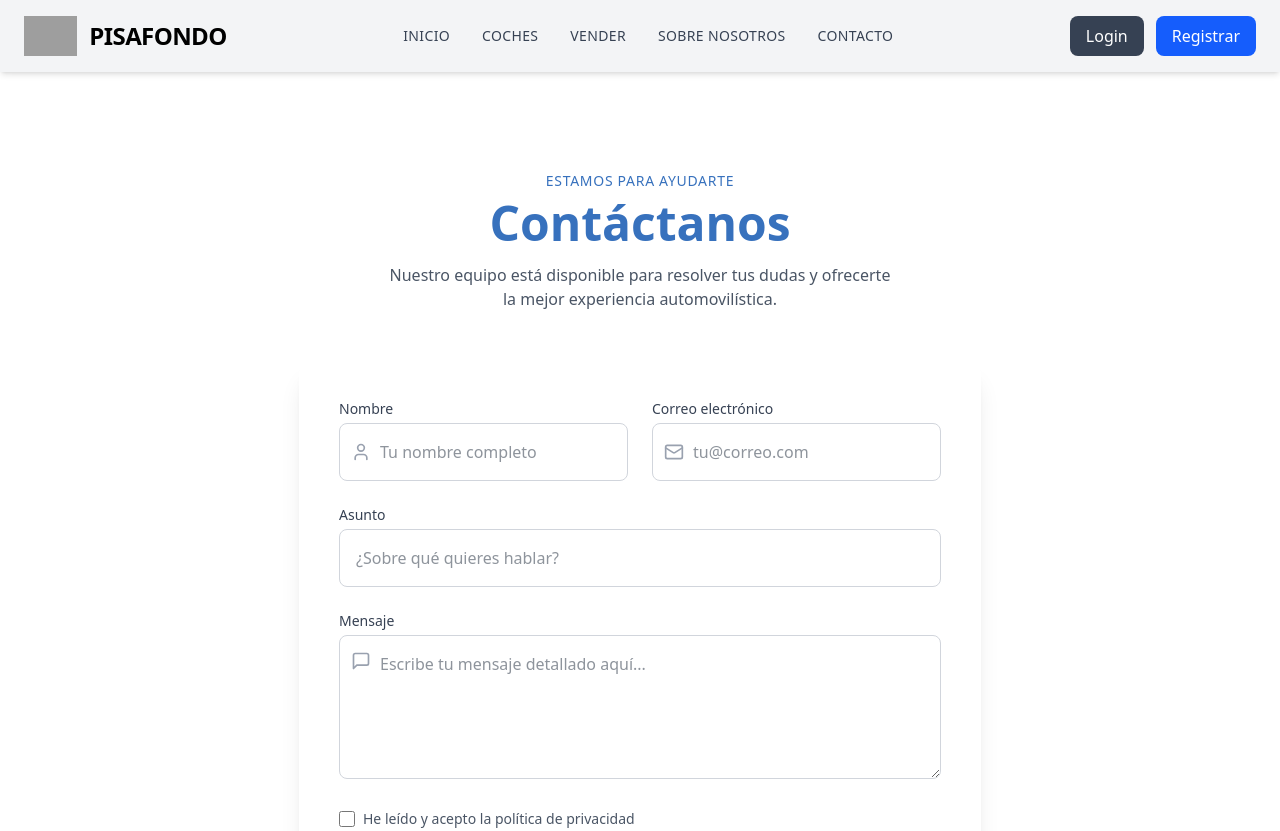
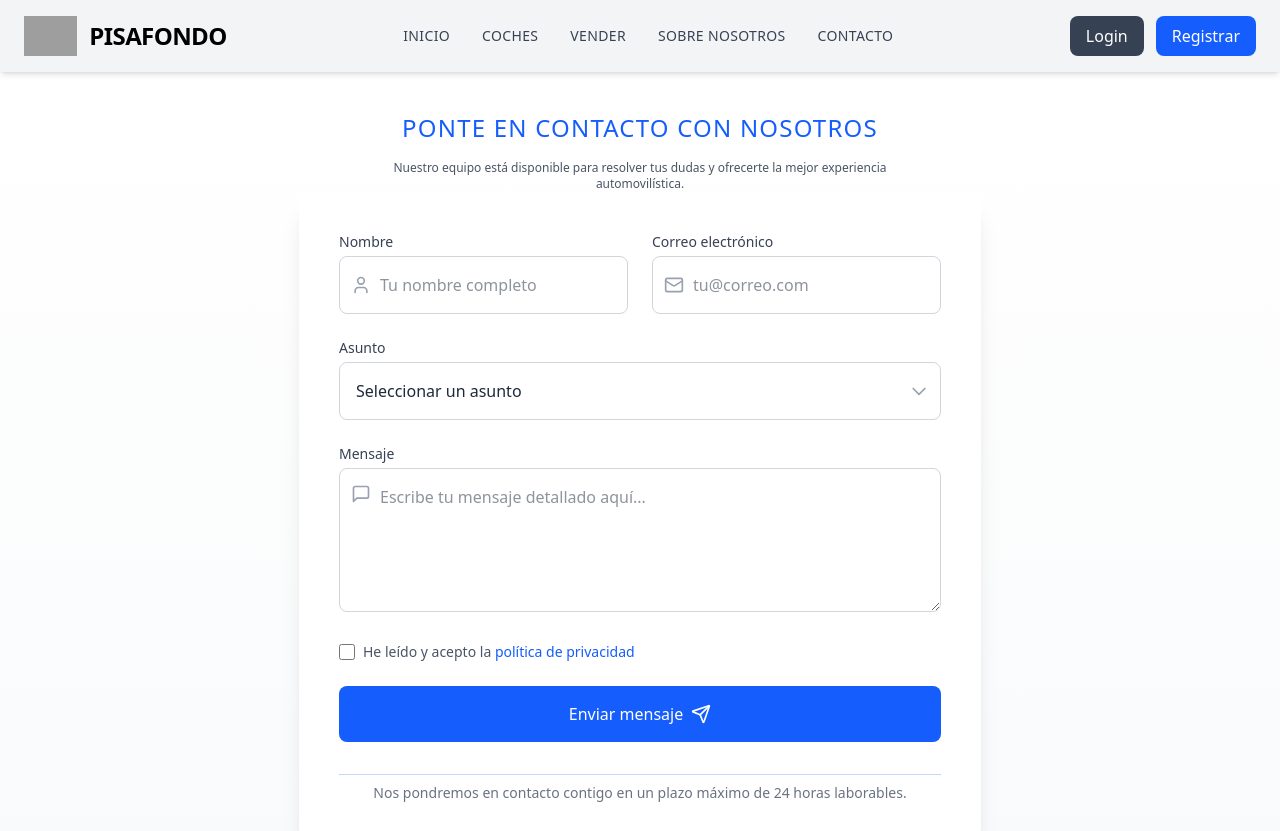
Before and after one commit to c4rlos-m/pisafondo, a React (Vite) app in the folder frontend/: page /app/contact in a window 1280 px wide. Shown: the top 831 px of the page. Built offline with nearby package versions, Linux system fonts and the light colour scheme; grey boxes are pictures that could not be loaded.

Commit message:
cambios visuales formulario contacto

```diff
--- a/frontend/src/components/landing/ContactForm.jsx
+++ b/frontend/src/components/landing/ContactForm.jsx
@@ -9,6 +9,17 @@ const ContactForm = () => {
   const [isSubmitting, setIsSubmitting] = useState(false);
   const [isSubmitted, setIsSubmitted] = useState(false);
   const [error, setError] = useState('');
+
+  // Opciones para el desplegable de "Asunto"
+  const subjectOptions = [
+    { value: '', label: 'Seleccionar un asunto' },
+    { value: 'consulta_general', label: 'Consulta general' },
+    { value: 'problema_tecnico', label: 'Problema técnico' },
+    { value: 'sugerencia', label: 'Sugerencia' },
+    { value: 'compra_venta', label: 'Compra o venta de vehículo' },
+    { value: 'soporte_cliente', label: 'Soporte al cliente' },
+    { value: 'otro', label: 'Otro' },
+  ];
 
   const handleSubmit = async (e) => {
     e.preventDefault();
@@ -32,7 +43,6 @@ const ContactForm = () => {
       setIsSubmitting(false);
       setIsSubmitted(true);
 
-      // Resetear el formulario después de 3 segundos
       setTimeout(() => {
         setIsSubmitted(false);
         setName('');
@@ -47,12 +57,16 @@ const ContactForm = () => {
   };
 
   return (
-    <section className="py-24 px-6 bg-gradient-to-b from-white to-apple-light flex items-center justify-center">
+    <section className="py-10 px-6 bg-gradient-to-b from-white to-gray-50 flex items-center justify-center">
       <div className="max-w-4xl mx-auto">
-        <div className="text-center mb-12">
-          <span className="inline-block text-apple-accent font-medium text-sm uppercase tracking-wider mb-2">Estamos para ayudarte</span>
-          <h2 className="text-4xl md:text-5xl font-bold text-apple-dark mb-4">Contáctanos</h2>
-          <p className="text-gray-600 max-w-lg mx-auto">Nuestro equipo está disponible para resolver tus dudas y ofrecerte la mejor experiencia automovilística.</p>
+        <div className="text-center ">
+          <span className="inline-block text-blue-600 font-medium text-2xl uppercase tracking-wider mb-4">
+            Ponte en contacto con nosotros
+          </span>
+
+          <p className="text-gray-600 max-w-lg mx-auto text-xs">
+            Nuestro equipo está disponible para resolver tus dudas y ofrecerte la mejor experiencia automovilística.
+          </p>
         </div>
 
         <div className="bg-white rounded-2xl shadow-xl p-8 md:p-10">
@@ -61,7 +75,7 @@ const ContactForm = () => {
               <div className="w-16 h-16 bg-green-100 rounded-full flex items-center justify-center mb-4">
                 <CheckCircle className="w-8 h-8 text-green-500" />
               </div>
-              <h3 className="text-2xl font-bold text-apple-dark mb-2">¡Mensaje enviado!</h3>
+              <h3 className="text-2xl font-bold text-gray-800 mb-2">¡Mensaje enviado!</h3>
               <p className="text-gray-600">Gracias por contactarnos. Te responderemos a la brevedad.</p>
             </div>
           ) : (
@@ -69,7 +83,9 @@ const ContactForm = () => {
               {error && <p className="text-red-500 text-center">{error}</p>}
               <div className="grid grid-cols-1 md:grid-cols-2 gap-6">
                 <div className="relative">
-                  <label htmlFor="name" className="text-sm font-medium text-gray-700 mb-1 block">Nombre</label>
+                  <label htmlFor="name" className="text-sm font-medium text-gray-700 mb-1 block">
+                    Nombre
+                  </label>
                   <div className="relative">
                     <div className="absolute inset-y-0 left-0 pl-3 flex items-center pointer-events-none">
                       <User className="h-5 w-5 text-gray-400" />
@@ -80,14 +96,16 @@ const ContactForm = () => {
                       value={name}
                       onChange={(e) => setName(e.target.value)}
                       placeholder="Tu nombre completo"
-                      className="w-full pl-10 p-4 border border-gray-300 rounded-lg text-gray-800 focus:outline-none focus:ring-2 focus:ring-apple-accent focus:border-transparent transition duration-300"
+                      className="w-full pl-10 p-4 border border-gray-300 rounded-lg text-gray-800 focus:outline-none focus:ring-2 focus:ring-blue-500 focus:border-transparent transition duration-300"
                       required
                     />
                   </div>
                 </div>
 
                 <div className="relative">
-                  <label htmlFor="email" className="text-sm font-medium text-gray-700 mb-1 block">Correo electrónico</label>
+                  <label htmlFor="email" className="text-sm font-medium text-gray-700 mb-1 block">
+                    Correo electrónico
+                  </label>
                   <div className="relative">
                     <div className="absolute inset-y-0 left-0 pl-3 flex items-center pointer-events-none">
                       <Mail className="h-5 w-5 text-gray-400" />
@@ -98,7 +116,7 @@ const ContactForm = () => {
                       value={email}
                       onChange={(e) => setEmail(e.target.value)}
                       placeholder="tu@correo.com"
-                      className="w-full pl-10 p-4 border border-gray-300 rounded-lg text-gray-800 focus:outline-none focus:ring-2 focus:ring-apple-accent focus:border-transparent transition duration-300"
+                      className="w-full pl-10 p-4 border border-gray-300 rounded-lg text-gray-800 focus:outline-none focus:ring-2 focus:ring-blue-500 focus:border-transparent transition duration-300"
                       required
                     />
                   </div>
@@ -106,20 +124,51 @@ const ContactForm = () => {
               </div>
 
               <div className="relative">
-                <label htmlFor="subject" className="text-sm font-medium text-gray-700 mb-1 block">Asunto</label>
-                <input
-                  id="subject"
-                  type="text"
-                  value={subject}
-                  onChange={(e) => setSubject(e.target.value)}
-                  placeholder="¿Sobre qué quieres hablar?"
-                  className="w-full p-4 border border-gray-300 rounded-lg text-gray-800 focus:outline-none focus:ring-2 focus:ring-apple-accent focus:border-transparent transition duration-300"
-                  required
-                />
+                <label htmlFor="subject" className="text-sm font-medium text-gray-700 mb-1 block">
+                  Asunto
+                </label>
+                <div className="relative">
+                  <select
+                    id="subject"
+                    value={subject}
+                    onChange={(e) => setSubject(e.target.value)}
+                    className="w-full p-4 border border-gray-300 rounded-lg text-gray-800 focus:outline-none focus:ring-2 focus:ring-blue-500 focus:border-transparent transition duration-300 appearance-none bg-white"
+                    required
+                  >
+                    {subjectOptions.map((option) => (
+                      <option
+                        key={option.value}
+                        value={option.value}
+                        className="text-gray-800"
+                        disabled={option.value === ''} // Deshabilitar la opción vacía
+                      >
+                        {option.label}
+                      </option>
+                    ))}
+                  </select>
+                  <div className="absolute inset-y-0 right-0 pr-3 flex items-center pointer-events-none">
+                    <svg
+                      className="h-5 w-5 text-gray-400"
+                      fill="none"
+                      stroke="currentColor"
+                      viewBox="0 0 24 24"
+                      xmlns="http://www.w3.org/2000/svg"
+                    >
+                      <path
+                        strokeLinecap="round"
+                        strokeLinejoin="round"
+                        strokeWidth="2"
+                        d="M19 9l-7 7-7-7"
+                      ></path>
+                    </svg>
+                  </div>
+                </div>
               </div>
 
               <div className="relative">
-                <label htmlFor="message" className="text-sm font-medium text-gray-700 mb-1 block">Mensaje</label>
+                <label htmlFor="message" className="text-sm font-medium text-gray-700 mb-1 block">
+                  Mensaje
+                </label>
                 <div className="relative">
                   <div className="absolute top-4 left-3 flex items-start pointer-events-none">
                     <MessageSquare className="h-5 w-5 text-gray-400" />
@@ -129,7 +178,7 @@ const ContactForm = () => {
                     value={message}
                     onChange={(e) => setMessage(e.target.value)}
                     placeholder="Escribe tu mensaje detallado aquí..."
-                    className="w-full pl-10 p-4 border border-gray-300 rounded-lg text-gray-800 focus:outline-none focus:ring-2 focus:ring-apple-accent focus:border-transparent transition duration-300 h-36"
+                    className="w-full pl-10 p-4 border border-gray-300 rounded-lg text-gray-800 focus:outline-none focus:ring-2 focus:ring-blue-500 focus:border-transparent transition duration-300 h-36"
                     required
                   />
                 </div>
@@ -139,24 +188,43 @@ const ContactForm = () => {
                 <input
                   id="privacy-policy"
                   type="checkbox"
-                  className="h-4 w-4 text-apple-accent border-gray-300 rounded focus:ring-apple-accent"
+                  className="h-4 w-4 text-blue-600 border-gray-300 rounded focus:ring-blue-500"
                   required
                 />
                 <label htmlFor="privacy-policy" className="ml-2 block text-sm text-gray-600">
-                  He leído y acepto la <a href="/privacy" className="text-apple-accent hover:underline">política de privacidad</a>
+                  He leído y acepto la{' '}
+                  <a href="/privacy" className="text-blue-600 hover:underline">
+                    política de privacidad
+                  </a>
                 </label>
               </div>
 
               <button
                 type="submit"
-                className="w-full bg-apple-accent text-white py-4 px-6 rounded-lg font-medium hover:bg-blue-700 transition duration-300 flex items-center justify-center disabled:bg-gray-400 disabled:cursor-not-allowed"
+                className="w-full bg-blue-600 text-white py-4 px-6 rounded-lg font-medium transition duration-300 flex items-center justify-center hover:bg-blue-700 focus:ring-2 focus:ring-blue-500 focus:ring-opacity-50 disabled:bg-gray-400 disabled:cursor-not-allowed"
                 disabled={isSubmitting}
               >
                 {isSubmitting ? (
                   <>
-                    <svg className="animate-spin -ml-1 mr-3 h-5 w-5 text-white" xmlns="http://www.w3.org/2000/svg" fill="none" viewBox="0 0 24 24">
-                      <circle className="opacity-25" cx="12" cy="12" r="10" stroke="currentColor" strokeWidth="4"></circle>
-                      <path className="opacity-75" fill="currentColor" d="M4 12a8 8 0 018-8V0C5.373 0 0 5.373 0 12h4zm2 5.291A7.962 7.962 0 014 12H0c0 3.042 1.135 5.824 3 7.938l3-2.647z"></path>
+                    <svg
+                      className="animate-spin -ml-1 mr-3 h-5 w-5 text-white"
+                      xmlns="http://www.w3.org/2000/svg"
+                      fill="none"
+                      viewBox="0 0 24 24"
+                    >
+                      <circle
+                        className="opacity-25"
+                        cx="12"
+                        cy="12"
+                        r="10"
+                        stroke="currentColor"
+                        strokeWidth="4"
+                      ></circle>
+                      <path
+                        className="opacity-75"
+                        fill="currentColor"
+                        d="M4 12a8 8 0 018-8V0C5.373 0 0 5.373 0 12h4zm2 5.291A7.962 7.962 0 014 12H0c0 3.042 1.135 5.824 3 7.938l3-2.647z"
+                      ></path>
                     </svg>
                     Enviando...
                   </>
@@ -169,20 +237,13 @@ const ContactForm = () => {
             </form>
           )}
 
-          <div className="mt-8 pt-6 border-t border-gray-200">
-            <div className="flex flex-col md:flex-row md:justify-between text-sm text-gray-500">
-              <p className="mb-2 md:mb-0">También puedes contactarnos directamente:</p>
-              <div className="flex space-x-4">
-                <a href="tel:+34911234567" className="hover:text-apple-accent">+34 911 234 567</a>
-                <a href="mailto:info@tuempresa.com" className="hover:text-apple-accent">info@tuempresa.com</a>
-              </div>
-            </div>
+          <div className="mt-8 pt-2 border-t border-blue-200">
+          <div className="text-center text-sm text-gray-500">
+          <p>Nos pondremos en contacto contigo en un plazo máximo de 24 horas laborables.</p>
+        </div>
           </div>
         </div>
 
-        <div className="mt-8 text-center text-sm text-gray-500">
-          <p>Nos pondremos en contacto contigo en un plazo máximo de 24 horas laborables.</p>
-        </div>
 
       </div>
     </section>
```
